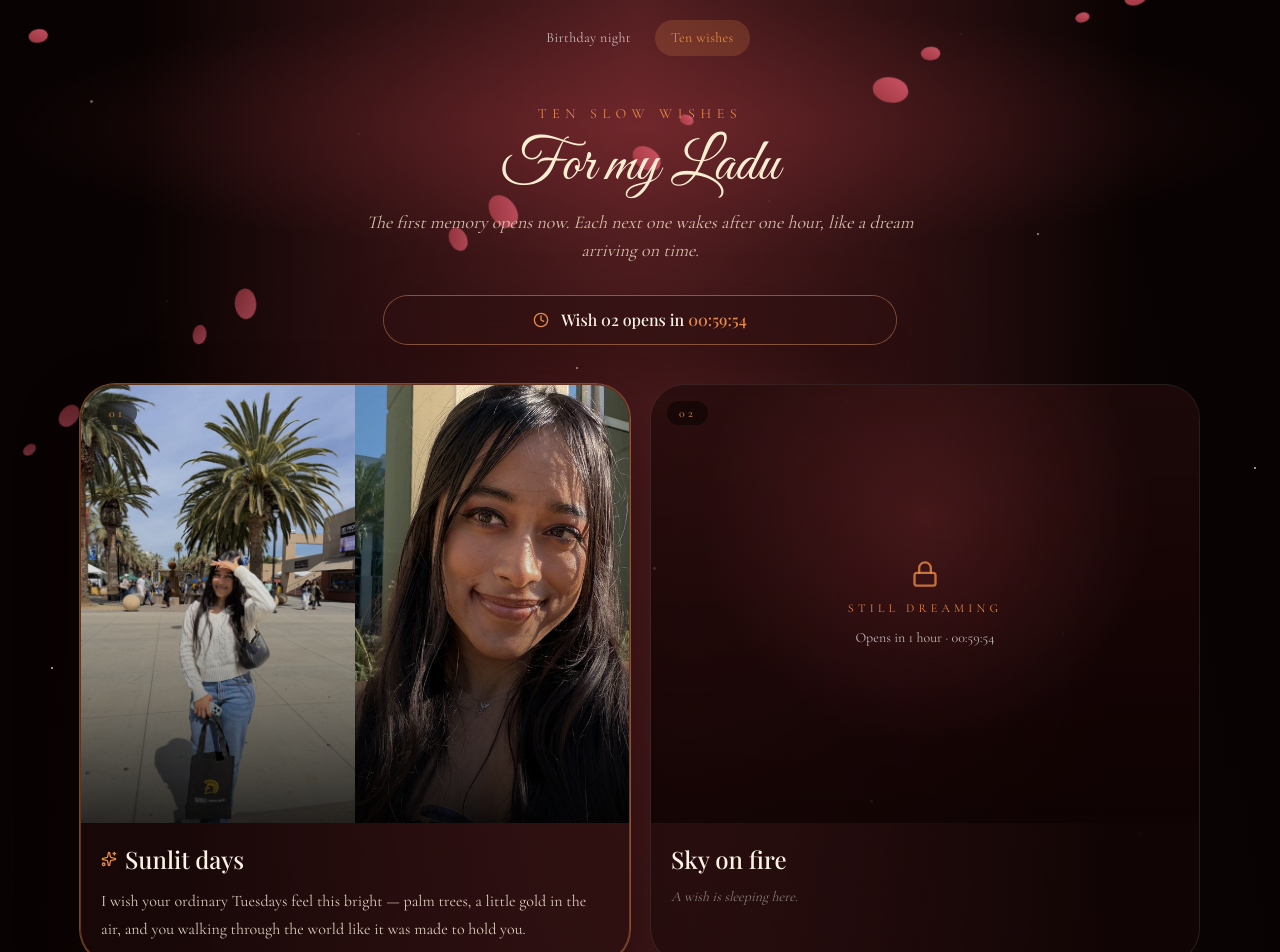
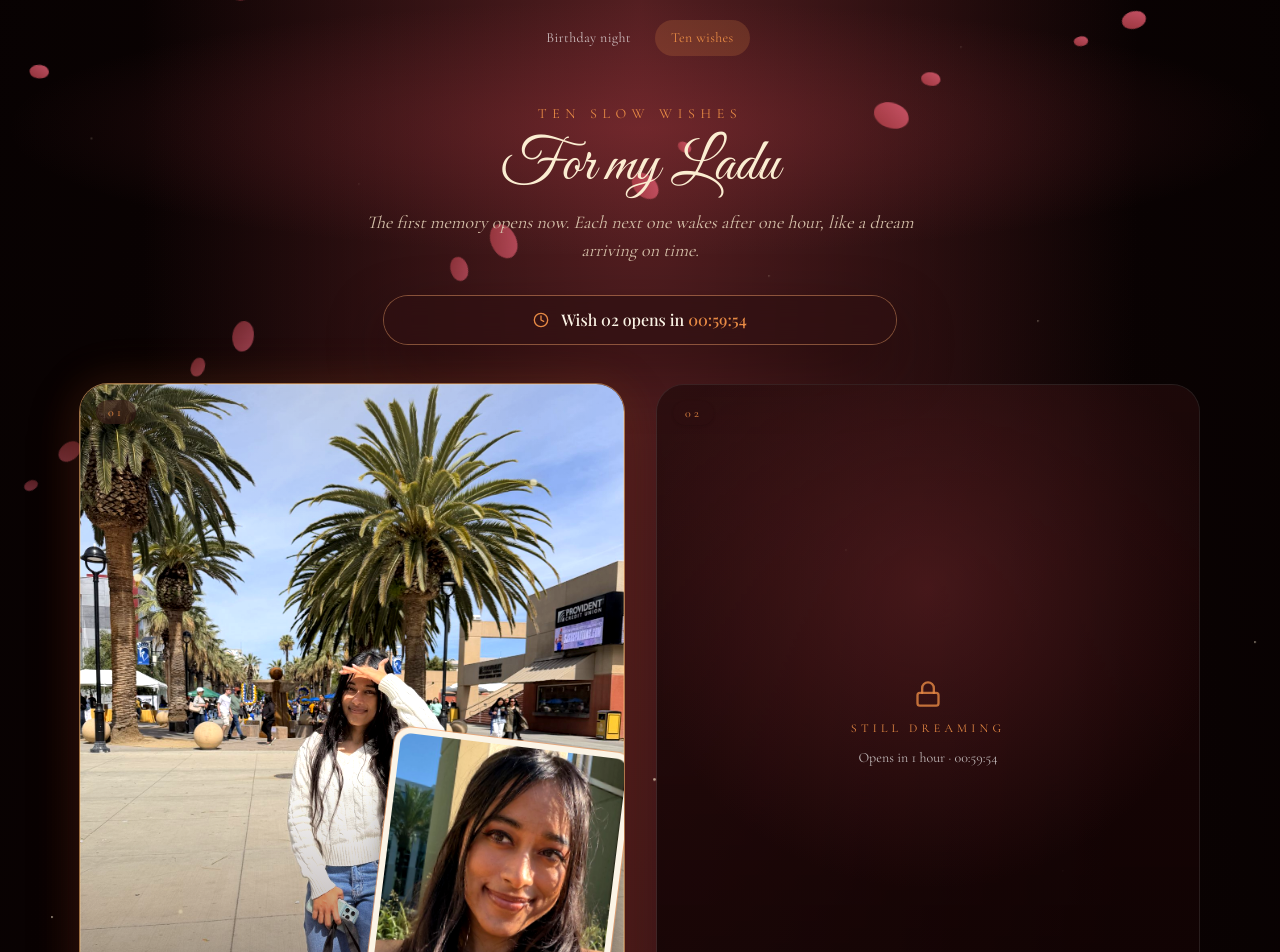
Before and after one commit to Tanmoy-Barua/happy-birthday-anusha, a Next.js app: page /milestones in a window 1280 px wide. Shown: the top 952 px of the page. Built offline with nearby package versions, Linux system fonts and the light colour scheme.

Commit message:
Brighten milestone photos with a magical frame
Drop the dark overlay, lift color on the pictures, and present a second photo as a glowing polaroid with soft sparkles.

Co-authored-by: tanmoybarua43 <tanmoybarua43@gmail.com>

```diff
--- a/src/app/globals.css
+++ b/src/app/globals.css
@@ -306,3 +306,88 @@
     0 0 0 1px oklch(0.78 0.12 55 / 45%),
     0 24px 60px oklch(0.12 0.04 20 / 45%);
 }
+
+.wish-photo {
+  filter: saturate(1.18) contrast(1.08) brightness(1.08);
+}
+
+.wish-card-open {
+  background: linear-gradient(180deg, oklch(0.24 0.05 30 / 80%), oklch(0.16 0.04 20 / 92%));
+  box-shadow:
+    0 0 0 1px oklch(0.86 0.12 70 / 55%),
+    0 18px 50px oklch(0.2 0.08 20 / 45%),
+    0 0 48px oklch(0.72 0.14 55 / 18%);
+}
+
+.wish-card-locked {
+  border: 1px solid oklch(1 0 0 / 10%);
+  background: oklch(0.16 0.03 20 / 55%);
+}
+
+.wish-glow {
+  background:
+    radial-gradient(120% 80% at 50% -10%, oklch(0.9 0.12 80 / 22%), transparent 42%),
+    linear-gradient(180deg, transparent 58%, oklch(0.16 0.04 20 / 55%) 100%);
+  box-shadow: inset 0 0 0 1px oklch(0.9 0.1 75 / 28%);
+}
+
+.wish-polaroid {
+  position: absolute;
+  right: 0.85rem;
+  bottom: 0.9rem;
+  width: 42%;
+  aspect-ratio: 3 / 4;
+  overflow: hidden;
+  border-radius: 0.7rem;
+  padding: 0;
+  transform: rotate(7deg);
+  box-shadow:
+    0 0 0 6px oklch(0.97 0.02 85),
+    0 0 0 7px oklch(0.78 0.12 55 / 70%),
+    0 16px 28px oklch(0.1 0.04 20 / 50%);
+}
+
+.wish-polaroid img {
+  border-radius: 0.45rem;
+}
+
+@keyframes twinkle-dot {
+  0%,
+  100% {
+    opacity: 0.15;
+    transform: scale(0.7);
+  }
+  50% {
+    opacity: 1;
+    transform: scale(1.15);
+  }
+}
+
+.sparkle {
+  position: absolute;
+  width: 7px;
+  height: 7px;
+  border-radius: 999px;
+  background: oklch(0.97 0.06 85);
+  box-shadow: 0 0 12px oklch(0.9 0.12 80);
+  animation: twinkle-dot 2.4s ease-in-out infinite;
+}
+
+.sparkle-a {
+  top: 14%;
+  right: 16%;
+}
+
+.sparkle-b {
+  top: 28%;
+  left: 10%;
+  animation-delay: 0.7s;
+}
+
+.sparkle-c {
+  bottom: 22%;
+  left: 18%;
+  width: 5px;
+  height: 5px;
+  animation-delay: 1.2s;
+}
--- a/src/components/wish/milestones.tsx
+++ b/src/components/wish/milestones.tsx
@@ -39,20 +39,20 @@ export function Milestones() {
         )}
       </div>
 
-      <div className="mt-10 grid gap-5 sm:grid-cols-2">
+      <div className="mt-10 grid gap-8 sm:grid-cols-2">
         {milestones.map((milestone, index) => {
           const unlocked = clock.ready && index < clock.unlockedCount;
           const isActive = active === milestone.id && unlocked;
           const hoursAway = index + 1 - (clock.unlockedCount || 1);
+          const hero = milestone.photos[0];
+          const extra = milestone.photos[1];
 
           return (
             <article
               key={milestone.id}
               className={cn(
-                "overflow-hidden rounded-3xl border transition-all duration-500",
-                unlocked
-                  ? "gold-edge border-primary/35 bg-[oklch(0.2_0.04_20_/_0.55)]"
-                  : "border-white/10 bg-[oklch(0.16_0.03_20_/_0.55)]"
+                "wish-card overflow-hidden rounded-[1.75rem] transition-transform duration-500",
+                unlocked ? "wish-card-open" : "wish-card-locked"
               )}
             >
               <button
@@ -61,33 +61,32 @@ export function Milestones() {
                 onClick={() => unlocked && setActive(isActive ? null : milestone.id)}
                 disabled={!unlocked}
               >
-                <div className="relative aspect-[4/5] overflow-hidden sm:aspect-[5/4]">
+                <div className="relative aspect-[4/5] overflow-hidden">
                   {unlocked ? (
                     <div className="absolute inset-0">
-                      {milestone.photos.length === 1 ? (
                       <Image
-                          src={milestone.photos[0]}
+                        src={hero}
                         alt={milestone.title}
                         fill
-                          className="object-cover"
+                        className="wish-photo object-cover object-[center_20%]"
                         sizes="(max-width: 640px) 100vw, 50vw"
+                        priority={index === 0}
                       />
-                      ) : (
-                        <div className="grid h-full grid-cols-2">
-                          {milestone.photos.map((photo) => (
-                            <span key={photo} className="relative block h-full">
+                      <div className="wish-glow pointer-events-none absolute inset-0" />
+                      <span className="sparkle sparkle-a" />
+                      <span className="sparkle sparkle-b" />
+                      <span className="sparkle sparkle-c" />
+                      {extra ? (
+                        <span className="wish-polaroid">
                           <Image
-                                src={photo}
+                            src={extra}
                             alt=""
                             fill
-                                className="object-cover"
-                                sizes="25vw"
+                            className="wish-photo object-cover object-[center_18%]"
+                            sizes="40vw"
                           />
                         </span>
-                          ))}
-                        </div>
-                      )}
-                      <div className="absolute inset-0 bg-gradient-to-t from-black/80 via-black/15 to-transparent" />
+                      ) : null}
                     </div>
                   ) : (
                     <div className="dream-lock absolute inset-0 flex flex-col items-center justify-center gap-3">
@@ -99,7 +98,7 @@ export function Milestones() {
                       </p>
                     </div>
                   )}
-                  <div className="absolute left-4 top-4 rounded-full bg-black/45 px-3 py-1 text-xs tracking-[0.28em] text-primary uppercase backdrop-blur-sm">
+                  <div className="absolute left-4 top-4 rounded-full bg-[oklch(0.22_0.05_20_/_0.55)] px-3 py-1 text-xs tracking-[0.28em] text-primary uppercase shadow-sm backdrop-blur-md">
                     {String(milestone.id).padStart(2, "0")}
                   </div>
                 </div>
@@ -109,7 +108,7 @@ export function Milestones() {
                     <h3 className="font-[family-name:var(--font-display)] text-2xl">{milestone.title}</h3>
                   </div>
                   {unlocked ? (
-                    <p className={cn("mt-3 text-base leading-7 text-[oklch(0.92_0.03_80_/_0.9)]", !isActive && "line-clamp-3")}>
+                    <p className={cn("mt-3 text-base leading-7 text-[oklch(0.95_0.02_85)]", !isActive && "line-clamp-3")}>
                       {milestone.wish}
                     </p>
                   ) : (
```
Lines whose indentation alone changed are shown as unchanged.
